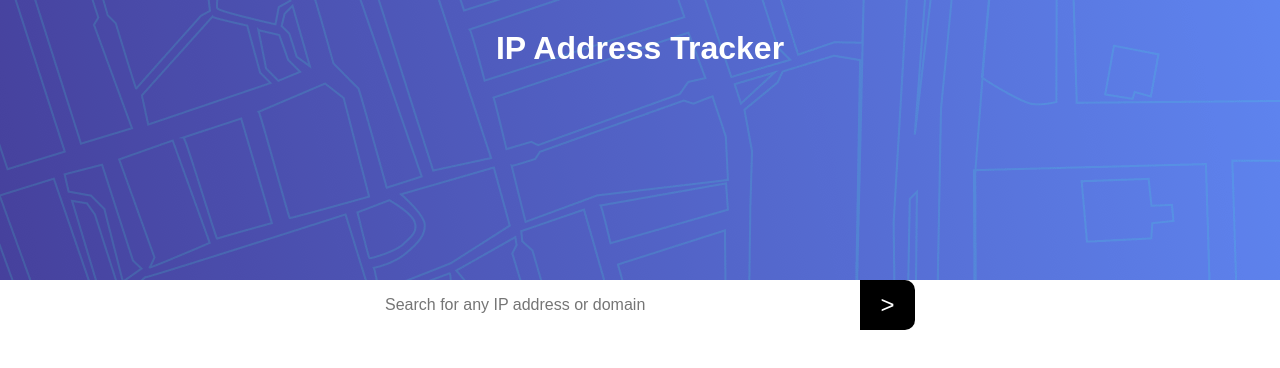
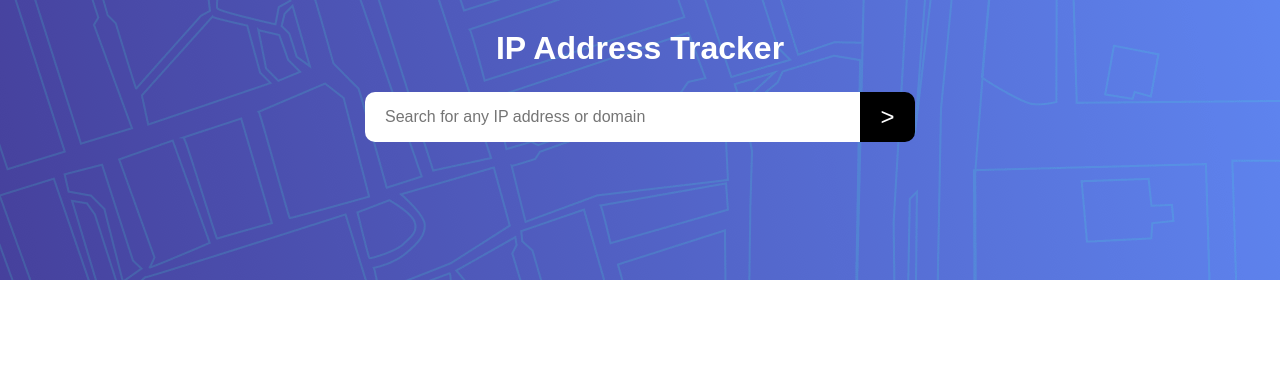
Before and after one commit to mercytv932/IP_Address_Tracker, a React (Vite) app: page / in a window 1280 px wide. Shown: the top 368 px of the page. Built offline with nearby package versions, Linux system fonts and the light colour scheme; no server answers.

Commit message:
input and button bug fixed and project done

```diff
--- a/src/App.css
+++ b/src/App.css
@@ -56,7 +56,7 @@ form button:hover {
   position: absolute;
   width: calc(100% - 40px);
   z-index: 1000;
-  top: 220px;
+  top: 250px;
   left: 50%;
   display: flex;
   justify-content: space-between;
--- a/src/App.tsx
+++ b/src/App.tsx
@@ -1,24 +1,18 @@
 import "./App.css";
 import Header from "./components/Header";
 import IpInfo from "./components/IpInfo";
-import SearchBar from "./components/SearchBar";
+// import SearchBar from "./components/SearchBar";
 import { useIpAddress } from "./hooks/useIpAddress";
 import Map from "./components/Map";
 
 function App() {
   const { data, loading, error, searchIp } = useIpAddress();
 
-  if (loading) {
-    return <div>Loading IP address...</div>;
-  }
-
-  if (error) {
-    return <div>{error}</div>;
-  }
   return (
     <div className="app">
-      <Header />
-      <SearchBar onSearch={searchIp} />
+      <Header onSearch={searchIp} />
+      {loading && <div>Loading IP address...</div>}
+      {error && <div>{error}</div>}
       {data && <IpInfo data={data} />}
       {data && <Map lat={data.location.lat} lng={data.location.lng} />}
     </div>
--- a/src/components/Header.tsx
+++ b/src/components/Header.tsx
@@ -1,7 +1,9 @@
-function Header() {
+import SearchBar from "./SearchBar";
+function Header({ onSearch }: { onSearch: (value: string) => void }) {
   return (
     <div className="header">
       <h1>IP Address Tracker</h1>
+      <SearchBar onSearch={onSearch} />
     </div>
   );
 }
```
